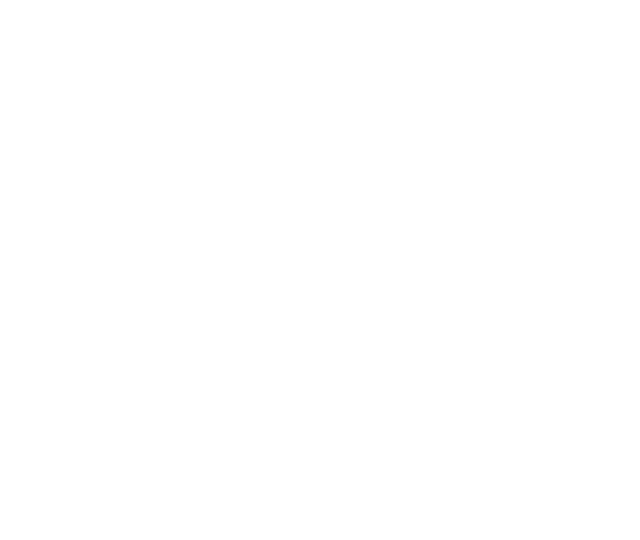
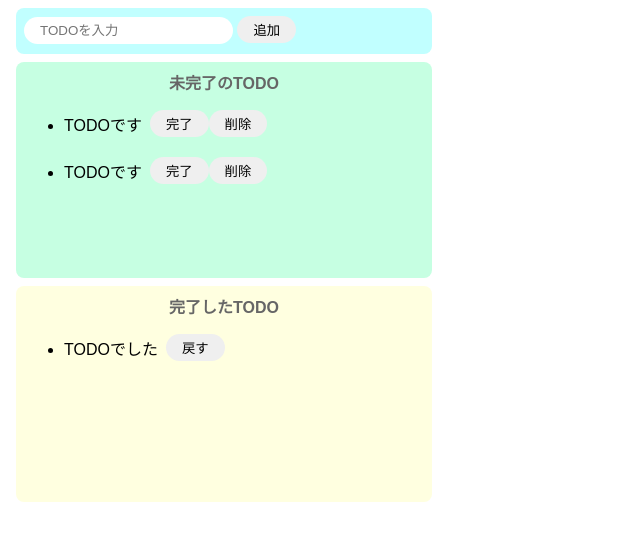
Before and after one commit to toshikimurano/todo, a website built with Parcel: page index.html in a window 1280 px wide. Shown: the whole page, without its empty margins (0-640 px from the left). Built offline with nearby package versions, Linux system fonts and the light colour scheme.

Commit message:
HTML & CSS

```diff
--- a/index.html
+++ b/index.html
@@ -6,8 +6,29 @@
   </head>
 
   <body>
-    <div id="app"></div>
-
+    <div class="input-area">
+      <input placeholder="TODOを入力" />
+      <button>追加</button>
+    </div>
+    <div class="incomplete-area">
+      <p class="title">未完了のTODO</p>
+      <ul class="list-row">
+        <li>TODOです</li>
+        <button>完了</button>
+        <button>削除</button>
+      </ul>
+      <ul class="list-row">
+        <li>TODOです</li>
+        <button>完了</button>
+        <button>削除</button>
+      </ul>
+    </div>
+    <div class="complete-area">
+      <p class="title">完了したTODO</p>
+      <ul class="list-row">
+        <li>TODOでした</li>
+        <button>戻す</button>
+    </div>
     <script src="src/index.js"></script>
   </body>
 </html>
--- a/src/styles.css
+++ b/src/styles.css
@@ -1,3 +1,66 @@
 body {
   font-family: sans-serif;
 }
+
+input {
+  border-radius: 16px;
+  border: none;
+  padding: 6px 16px;
+  outline: none;
+}
+
+button {
+  border-radius: 16px;
+  border: none;
+  padding: 4px 16px;
+}
+
+button:hover {
+  background-color: #ff7fff;
+  color: #fff;
+  cursor: pointer;
+}
+
+li {
+  margin-right: 8px;
+}
+
+.input-area {
+  background-color: #c1ffff;
+  width: 400px;
+  height: 30px;
+  padding: 8px;
+  margin: 8px;
+  border-radius: 8px;
+}
+
+.incomplete-area {
+  background-color: #c6ffe2;
+  width: 400px;
+  min-height: 200px;
+  padding: 8px;
+  margin: 8px;
+  border-radius: 8px;
+}
+
+.complete-area {
+  background-color: #ffffe0;
+  width: 400px;
+  min-height: 200px;
+  padding: 8px;
+  margin: 8px;
+  border-radius: 8px;
+}
+
+.title {
+  text-align: center;
+  margin-top: 0;
+  font-weight: bold;
+  color: #666;
+}
+
+.list-row {
+  display: flex;
+  align-items: center;
+  padding-bottom: 4px;
+}
```
Also changed, not shown: package.json (+6 -4 lines).
